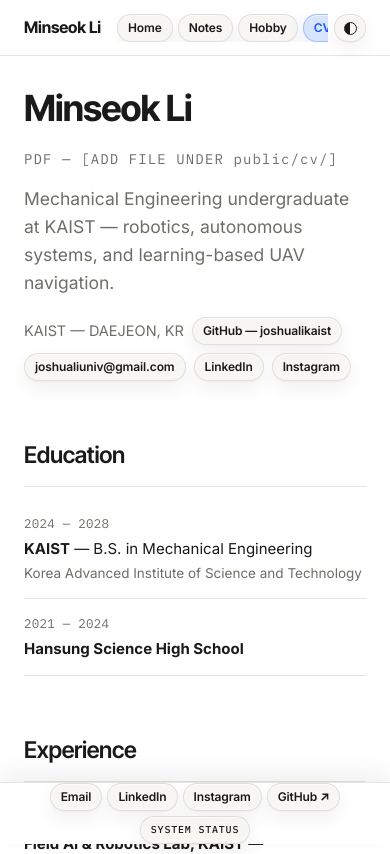
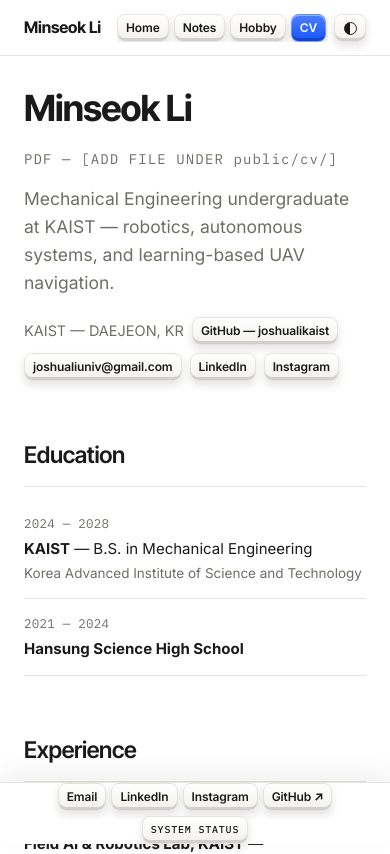
Before and after one commit to joshualikaist/LMS-Website, a Next.js app: page /cv in a window 390 px wide. Shown: the top 854 px of the page. Built offline with nearby package versions, Linux system fonts and the light colour scheme; no server answers.

Commit message:
Revert "Soften raised controls into frosted glass bubbles."
This reverts commit 25e23591f4e8c632b32f4efa4342c398b1f525a9.

```diff
--- a/components/layout/SidebarDock.module.css
+++ b/components/layout/SidebarDock.module.css
@@ -8,51 +8,37 @@
 
 .btn {
   position: relative;
-  isolation: isolate;
-  overflow: hidden;
   width: 46px;
   height: 46px;
-  border-radius: 50%;
+  border-radius: 13px;
   display: grid;
   place-items: center;
   text-decoration: none;
-  color: var(--ink);
-  border: 1px solid color-mix(in srgb, var(--ink) 10%, transparent);
-  background: color-mix(in srgb, var(--tint, #888) 22%, rgba(255, 255, 255, 0.38));
+  color: #fff;
+  border: 1px solid rgba(255, 255, 255, 0.28);
   box-shadow:
-    inset 0 1px 0 rgba(255, 255, 255, 0.55),
-    0 1px 2px rgba(22, 22, 18, 0.05),
-    0 8px 18px rgba(22, 22, 18, 0.08);
-  -webkit-backdrop-filter: blur(12px) saturate(1.45);
-  backdrop-filter: blur(12px) saturate(1.45);
+    inset 0 1px 0 rgba(255, 255, 255, 0.42),
+    inset 0 -4px 0 rgba(0, 0, 0, 0.22),
+    0 6px 12px rgba(22, 22, 18, 0.18);
   transform: translateY(0);
-  transition: transform 0.16s ease, box-shadow 0.16s ease, filter 0.16s ease;
-}
-
-.btn::before {
-  content: "";
-  position: absolute;
-  inset: 3px 8px auto 8px;
-  height: 42%;
-  border-radius: 999px;
-  background: linear-gradient(180deg, rgba(255, 255, 255, 0.7), rgba(255, 255, 255, 0));
-  pointer-events: none;
+  transition: transform 0.12s ease, box-shadow 0.12s ease, filter 0.12s ease;
 }
 
 .btn:hover {
-  transform: translateY(-2px);
+  transform: translateY(-3px);
+  filter: brightness(1.06);
   text-decoration: none;
   box-shadow:
-    inset 0 1px 0 rgba(255, 255, 255, 0.7),
-    0 4px 8px rgba(22, 22, 18, 0.06),
-    0 14px 24px rgba(22, 22, 18, 0.1);
+    inset 0 1px 0 rgba(255, 255, 255, 0.5),
+    inset 0 -4px 0 rgba(0, 0, 0, 0.2),
+    0 10px 16px rgba(22, 22, 18, 0.22);
 }
 
 .btn:active {
-  transform: translateY(0) scale(0.96);
+  transform: translateY(2px);
   box-shadow:
-    inset 0 2px 6px rgba(22, 22, 18, 0.12),
-    0 1px 2px rgba(22, 22, 18, 0.05);
+    inset 0 4px 8px rgba(0, 0, 0, 0.28),
+    0 1px 2px rgba(22, 22, 18, 0.12);
 }
 
 .face {
@@ -60,25 +46,13 @@
   height: 22px;
   display: grid;
   place-items: center;
-  position: relative;
-  z-index: 1;
 }
 
 .glyph {
   width: 22px;
   height: 22px;
   display: block;
-  opacity: 0.86;
-}
-
-:global(:root[data-theme="dark"]) .glyph {
   filter: brightness(0) invert(1);
-}
-
-@media (prefers-color-scheme: dark) {
-  :global(:root:not([data-theme])) .glyph {
-    filter: brightness(0) invert(1);
-  }
 }
 
 .sr {
@@ -94,33 +68,27 @@
 }
 
 .gmail {
-  --tint: #c5221f;
+  background: linear-gradient(#ea5a4a, #c5221f);
 }
 
 .github {
-  --tint: #171717;
+  background: linear-gradient(#3a3a3a, #171717);
 }
 
 .linkedin {
-  --tint: #0a66c2;
+  background: linear-gradient(#1a7de0, #0a66c2);
 }
 
 .instagram {
-  --tint: #ee2a7b;
-  background: linear-gradient(
-    135deg,
-    color-mix(in srgb, #f9ce34 32%, rgba(255, 255, 255, 0.35)),
-    color-mix(in srgb, #ee2a7b 28%, rgba(255, 255, 255, 0.28)),
-    color-mix(in srgb, #6228d7 26%, rgba(255, 255, 255, 0.28))
-  );
+  background: linear-gradient(135deg, #f9ce34 0%, #ee2a7b 48%, #6228d7 100%);
 }
 
 .scholar {
-  --tint: #185abc;
+  background: linear-gradient(#4b8ef0, #185abc);
 }
 
 .orcid {
-  --tint: #a6ce39;
+  background: linear-gradient(#b8d432, #a6ce39);
 }
 
 @media (max-width: 900px) {
@@ -128,11 +96,3 @@
     margin-top: 16px;
   }
 }
-
-@media (prefers-reduced-transparency: reduce) {
-  .btn {
-    background: color-mix(in srgb, var(--tint, #888) 18%, var(--panel));
-    -webkit-backdrop-filter: none;
-    backdrop-filter: none;
-  }
-}
--- a/styles/raised.module.css
+++ b/styles/raised.module.css
@@ -1,66 +1,60 @@
 .btn {
   position: relative;
-  isolation: isolate;
   display: inline-flex;
   align-items: center;
   justify-content: center;
   height: 32px;
-  padding: 0 12px;
-  border-radius: 999px;
+  padding: 0 11px;
+  border-radius: 9px;
   font-size: 13px;
   font-weight: 600;
   letter-spacing: -0.01em;
   line-height: 1;
   color: var(--ink);
-  background: color-mix(in srgb, var(--panel) 62%, transparent);
-  border: 1px solid color-mix(in srgb, var(--ink) 10%, transparent);
+  background: linear-gradient(var(--bg), var(--panel));
+  border: 1px solid var(--hairline);
   box-shadow:
-    inset 0 1px 0 rgba(255, 255, 255, 0.58),
-    inset 0 -10px 14px rgba(255, 255, 255, 0.08),
-    0 1px 2px rgba(22, 22, 18, 0.04),
-    0 8px 20px rgba(22, 22, 18, 0.06);
-  -webkit-backdrop-filter: blur(14px) saturate(1.5);
-  backdrop-filter: blur(14px) saturate(1.5);
+    inset 0 1px 0 rgba(255, 255, 255, 0.72),
+    inset 0 -3px 0 rgba(0, 0, 0, 0.14),
+    0 4px 8px rgba(22, 22, 18, 0.12);
   text-decoration: none;
   transform: translateY(0);
-  transition: transform 0.16s ease, box-shadow 0.16s ease, background 0.16s ease, border-color 0.16s ease;
+  transition: transform 0.12s ease, box-shadow 0.12s ease, filter 0.12s ease;
   cursor: pointer;
   white-space: nowrap;
 }
 
 .btn:hover {
-  transform: translateY(-1px);
+  transform: translateY(-2px);
+  filter: brightness(1.04);
   color: var(--ink);
   text-decoration: none;
-  background: color-mix(in srgb, var(--panel) 78%, transparent);
-  border-color: color-mix(in srgb, var(--ink) 16%, transparent);
   box-shadow:
-    inset 0 1px 0 rgba(255, 255, 255, 0.7),
-    inset 0 -10px 14px rgba(255, 255, 255, 0.1),
-    0 2px 4px rgba(22, 22, 18, 0.05),
-    0 12px 24px rgba(22, 22, 18, 0.08);
+    inset 0 1px 0 rgba(255, 255, 255, 0.8),
+    inset 0 -3px 0 rgba(0, 0, 0, 0.12),
+    0 8px 12px rgba(22, 22, 18, 0.16);
 }
 
 .btn:active {
-  transform: translateY(0) scale(0.98);
+  transform: translateY(2px);
+  filter: none;
   box-shadow:
-    inset 0 1px 3px rgba(22, 22, 18, 0.08),
-    0 1px 2px rgba(22, 22, 18, 0.04);
+    inset 0 3px 6px rgba(0, 0, 0, 0.22),
+    0 1px 2px rgba(22, 22, 18, 0.1);
 }
 
 .on {
-  color: var(--accent);
-  background: color-mix(in srgb, var(--accent) 16%, transparent);
-  border-color: color-mix(in srgb, var(--accent) 28%, transparent);
+  color: #fff;
+  background: linear-gradient(#4d7cff, #1557ff);
+  border-color: rgba(255, 255, 255, 0.28);
   box-shadow:
-    inset 0 1px 0 rgba(255, 255, 255, 0.5),
-    0 1px 2px rgba(21, 87, 255, 0.06),
-    0 8px 20px rgba(21, 87, 255, 0.1);
+    inset 0 1px 0 rgba(255, 255, 255, 0.42),
+    inset 0 -3px 0 rgba(0, 0, 0, 0.22),
+    0 4px 8px rgba(22, 22, 18, 0.16);
 }
 
 .on:hover {
-  color: var(--accent);
-  background: color-mix(in srgb, var(--accent) 22%, transparent);
+  color: #fff;
 }
 
 .mono {
@@ -103,23 +97,12 @@
 @media (max-width: 720px) {
   .btn {
     height: 28px;
-    padding: 0 10px;
+    padding: 0 8px;
     font-size: 12px;
+    border-radius: 8px;
   }
 
   .mono {
     font-size: 10px;
   }
 }
-
-@media (prefers-reduced-transparency: reduce) {
-  .btn {
-    background: var(--panel);
-    -webkit-backdrop-filter: none;
-    backdrop-filter: none;
-  }
-
-  .on {
-    background: color-mix(in srgb, var(--accent) 18%, var(--panel));
-  }
-}
```
